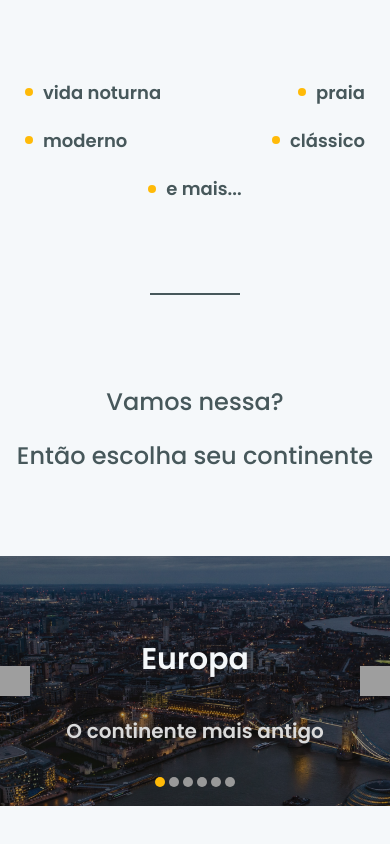
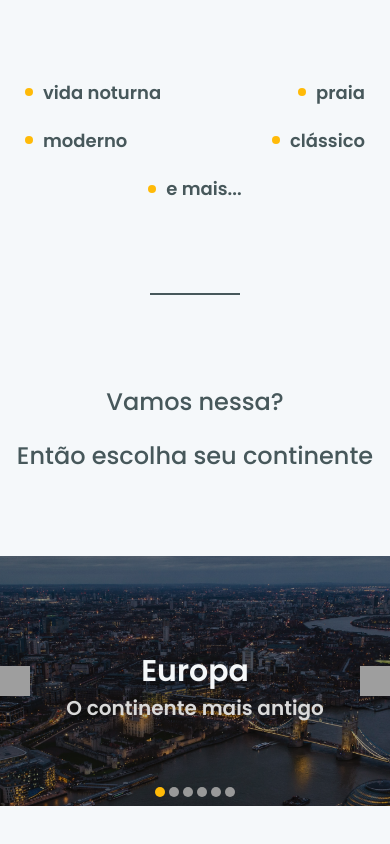
Before and after one commit to DiegoSouza7/worldtrip, a Next.js app: page / in a window 390 px wide. Shown: the part 447-1291 px from the top of the page. Built offline with nearby package versions, Linux system fonts and the light colour scheme; data requests are answered from the project's data file; grey boxes are pictures that could not be loaded.

Commit message:
refactor: refactor responsivity component continentsSlides

```diff
--- a/src/components/ContinentsSlides/ContinentSlide.tsx
+++ b/src/components/ContinentsSlides/ContinentSlide.tsx
@@ -63,18 +63,19 @@ export function ContinentSlide({ continents }: ContinentSlideProps) {
         onClick={handlePreviusContinent}
       />
       <Flex
-        w={324}
-        h={116}
+        w={{ sm: 324, xl: "100%" }}
+        h="100%"
         flexDirection="column"
         justifyContent="space-between"
         alignItems="center"
         onClick={handleToPageContinent}
         cursor="pointer"
+        position="relative"
       >
         <Text
           fontWeight={700}
           fontSize={{ sm: "3xl", md: "4xl", xl: "5xl" }}
-          lineHeight="72px"
+          lineHeight={{sm: "54px", xl: "72px"}}
           color="#F5F8FA"
         >
           {continent.name}
@@ -82,15 +83,17 @@ export function ContinentSlide({ continents }: ContinentSlideProps) {
         <Text
           fontWeight={700}
           fontSize={{ sm: "xl", xl: "2xl" }}
-          lineHeight="72px"
+          lineHeight={{sm: 5, xl: "72px"}}
           color="#DADADA"
+          textAlign="center"
         >
           {continent.shortDescription}
         </Text>
         <Flex
-          w={["60px", "80px", "100px", "128px"]}
+          w={{ sm: "80px", md: "90px", lg: "100px", xl: "128px"}}
           h="16px"
-          mt={{ sm: "10px", md: '30px', lg: '50px', xl: '90px', "2xl": "30px" }}
+          position="absolute"
+          mt={{ sm: "140px", md: '160px', lg: '190px', xl: '250px', "2xl": "250px" }}
           justifyContent="space-between"
           alignItems="center"
         >
```
